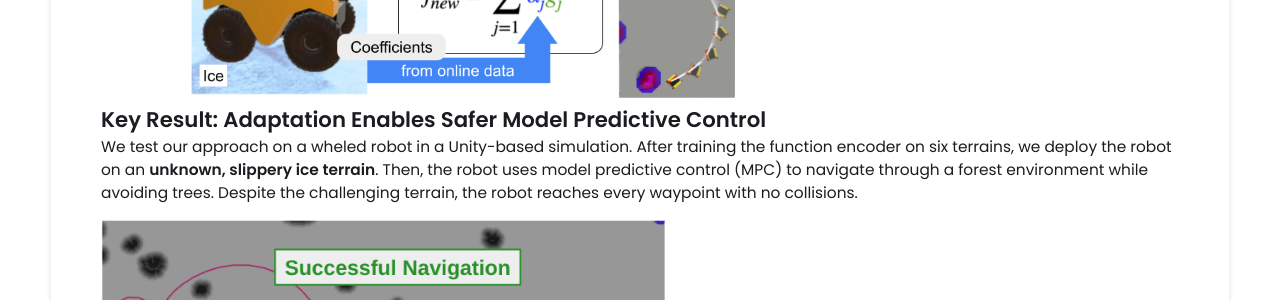
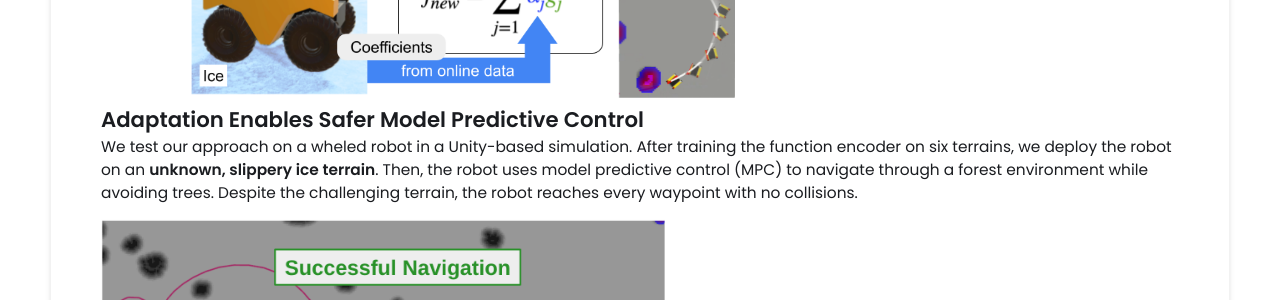
Before and after one commit to willward20/willward20.github.io, a Jekyll site: the page built from _projects/RSS-terrain-adaptation/index.md, in a window 1280 px wide. Shown: the part 1371-1671 px from the top of the page. Built offline with Jekyll 4.4.1, drawn with Linux system fonts in a browser that asks for light colours.

Commit message:
Update index.md

```diff
--- a/_projects/RSS-terrain-adaptation/index.md
+++ b/_projects/RSS-terrain-adaptation/index.md
@@ -25,7 +25,7 @@ We enable online terrain adaptation using **function encoders**. Function encode
 
 {% include image-gallery.html images="figure1.png" height="400" %}
 
-## Key Result: Adaptation Enables Safer Model Predictive Control
+## Adaptation Enables Safer Model Predictive Control
 We test our approach on a wheled robot in a Unity-based simulation. After training the function encoder on six terrains, we deploy the robot on an **unknown, slippery ice terrain**. Then, the robot uses model predictive control (MPC) to navigate through a forest environment while avoiding trees. Despite the challenging terrain, the robot reaches every waypoint with no collisions.
 
 {% include image-gallery.html images="function-encoder-navigation.png" height="400" %}
```
